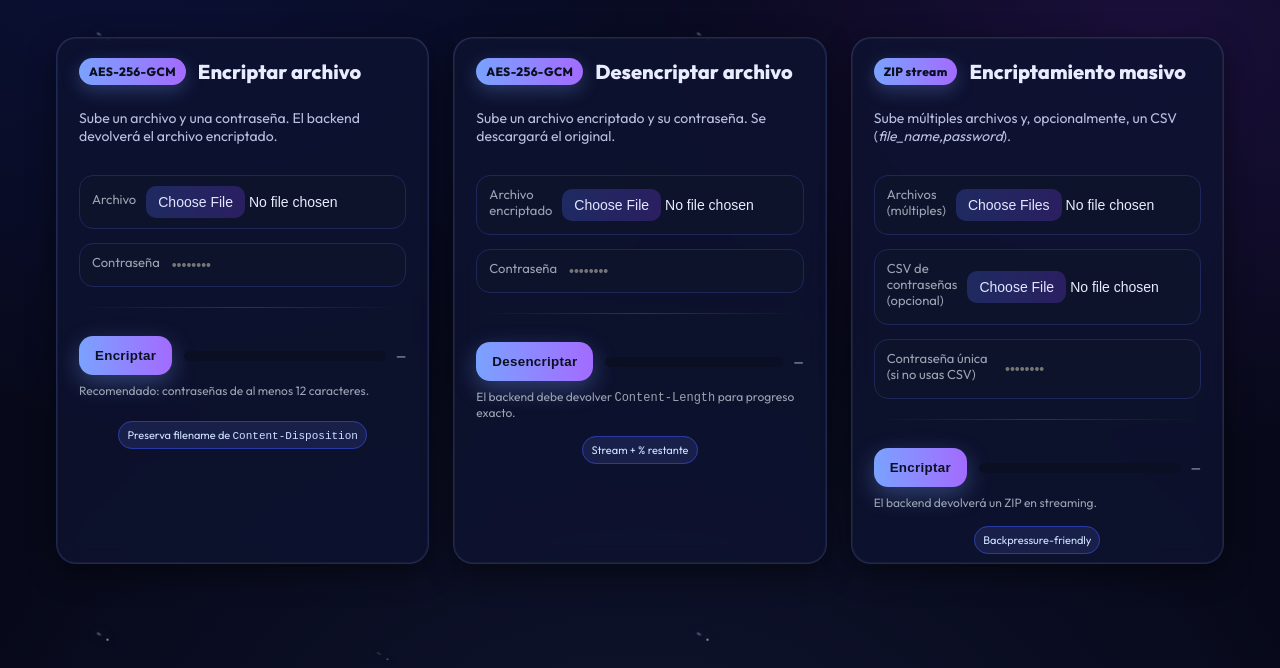
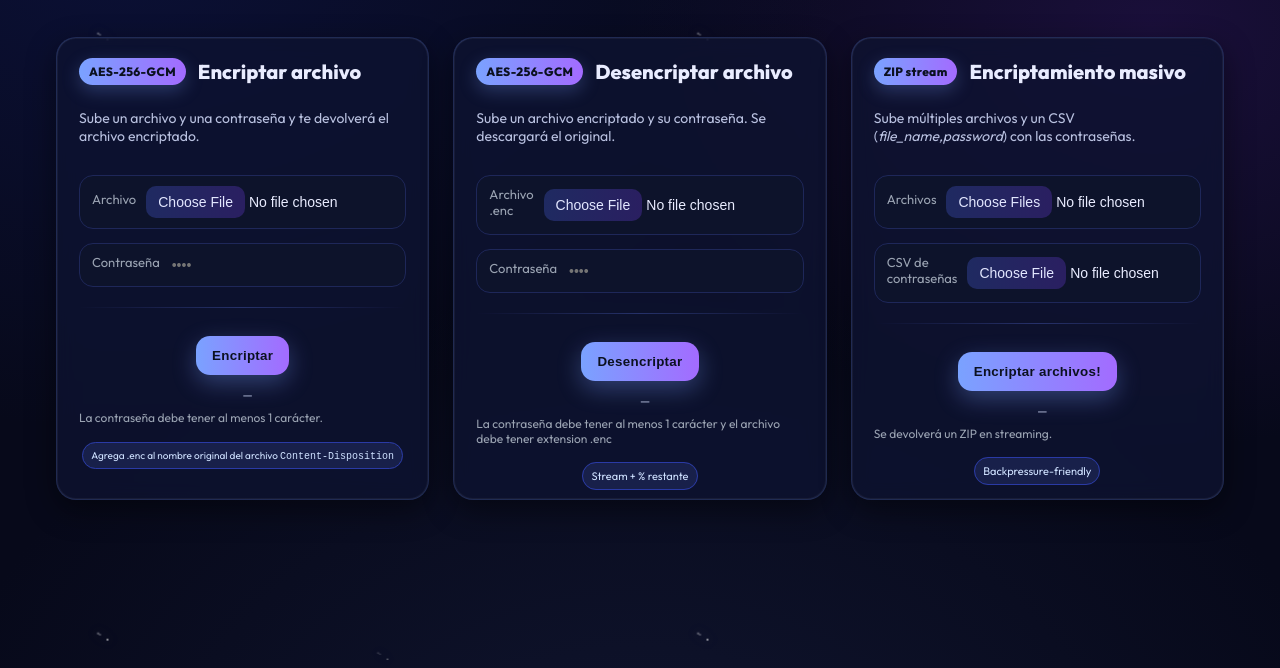
Before and after one commit to gunminiho/Encriptador-frontend, a plain HTML site: page index.html in a window 1280 px wide. Shown: the part 132-800 px from the top of the page. Drawn offline with Linux system fonts and the light colour scheme.

Commit message:
front actualizado

```diff
--- a/index.html
+++ b/index.html
@@ -2,18 +2,21 @@
 <html lang="es">
   <head>
     <meta charset="utf-8" />
-  <title>Encriptador — UI espacial</title>
+    <title>Crypto omn.pe</title>
     <meta name="viewport" content="width=device-width, initial-scale=1" />
     <link rel="preconnect" href="https://fonts.gstatic.com" crossorigin>
-  <link href="https://fonts.googleapis.com/css2?family=Outfit:wght@300;400;600;800&display=swap" rel="stylesheet">
+    <link
+      href="https://fonts.googleapis.com/css2?family=Outfit:wght@300;400;600;800&display=swap"
+      rel="stylesheet">
     <link rel="stylesheet" href="./styles.css">
   </head>
   <body>
     <div class="stars"></div>
 
     <header>
-    <div class="title">Proyecto Encriptador</div>
-    <div class="subtitle">UI espacial con progreso de descarga en tiempo real</div>
+      <div class="title">Encriptador Crypto omn.pe</div>
+      <div class="subtitle">Encripta/desencripta individual y masivamente tus
+        archivos</div>
     </header>
 
     <main class="grid">
@@ -23,7 +26,8 @@
           <span class="badge">AES-256-GCM</span>
           <h3 class="card-title">Encriptar archivo</h3>
         </div>
-      <p class="card-desc">Sube un archivo y una contraseña. El backend devolverá el archivo encriptado.</p>
+        <p class="card-desc">Sube un archivo y una contraseña y te devolverá el
+          archivo encriptado.</p>
         <div class="card-body">
           <div class="field">
             <label for="enc-file">Archivo</label>
@@ -31,20 +35,22 @@
           </div>
           <div class="field">
             <label for="enc-pass">Contraseña</label>
-          <input id="enc-pass" type="password" placeholder="••••••••" autocomplete="current-password"/>
+            <input id="enc-pass" type="password" placeholder="••••"
+              autocomplete="current-password" />
           </div>
           <div class="divider"></div>
-        <div class="actions">
+          <div class="actions" style="display: flex; flex-direction: column;">
             <button id="enc-btn">Encriptar</button>
             <div class="progress" aria-live="polite">
               <progress id="enc-progress" value="0" max="100"></progress>
               <span id="enc-status" class="status">—</span>
             </div>
           </div>
-        <div class="hint">Recomendado: contraseñas de al menos 12 caracteres.</div>
+          <div class="hint">La contraseña debe tener al menos 1 carácter.</div>
         </div>
         <div class="footer-hint">
-        <span class="chip">Preserva filename de <code>Content-Disposition</code></span>
+          <span class="chip" style="font-size:x-small;">Agrega .enc al nombre original del archivo
+            <code>Content-Disposition</code></span>
         </div>
       </section>
 
@@ -54,25 +60,28 @@
           <span class="badge">AES-256-GCM</span>
           <h3 class="card-title">Desencriptar archivo</h3>
         </div>
-      <p class="card-desc">Sube un archivo encriptado y su contraseña. Se descargará el original.</p>
+        <p class="card-desc">Sube un archivo encriptado y su contraseña. Se
+          descargará el original.</p>
         <div class="card-body">
           <div class="field">
-          <label for="dec-file">Archivo encriptado</label>
+            <label for="dec-file">Archivo .enc</label>
             <input id="dec-file" type="file" />
           </div>
           <div class="field">
             <label for="dec-pass">Contraseña</label>
-          <input id="dec-pass" type="password" placeholder="••••••••" autocomplete="current-password"/>
+            <input id="dec-pass" type="password" placeholder="••••"
+              autocomplete="current-password" />
           </div>
           <div class="divider"></div>
-        <div class="actions">
+          <div class="actions" style="display: flex; flex-direction: column;">
             <button id="dec-btn">Desencriptar</button>
             <div class="progress" aria-live="polite">
               <progress id="dec-progress" value="0" max="100"></progress>
               <span id="dec-status" class="status">—</span>
             </div>
           </div>
-        <div class="hint">El backend debe devolver <code>Content-Length</code> para progreso exacto.</div>
+          <div class="hint">La contraseña debe tener al menos 1 carácter y el
+            archivo debe tener extension .enc</div>
         </div>
         <div class="footer-hint">
           <span class="chip">Stream + % restante</span>
@@ -85,29 +94,26 @@
           <span class="badge">ZIP stream</span>
           <h3 class="card-title">Encriptamiento masivo</h3>
         </div>
-      <p class="card-desc">Sube múltiples archivos y, opcionalmente, un CSV (<em>file_name,password</em>).</p>
+        <p class="card-desc">Sube múltiples archivos y un CSV
+          (<em>file_name,password</em>) con las contraseñas.</p>
         <div class="card-body">
           <div class="field">
-          <label for="mass-files">Archivos (múltiples)</label>
+            <label for="mass-files">Archivos</label>
             <input id="mass-files" type="file" multiple />
           </div>
           <div class="field">
-          <label for="mass-csv">CSV de contraseñas (opcional)</label>
+            <label for="mass-csv">CSV de contraseñas</label>
             <input id="mass-csv" type="file" accept=".csv,text/csv" />
           </div>
-        <div class="field">
-          <label for="mass-pass">Contraseña única (si no usas CSV)</label>
-          <input id="mass-pass" type="password" placeholder="••••••••" autocomplete="current-password"/>
-        </div>
           <div class="divider"></div>
-        <div class="actions">
-          <button id="mass-btn">Encriptar</button>
+          <div class="actions" style="display: flex; flex-direction: column;">
+            <button id="mass-btn">Encriptar archivos!</button>
             <div class="progress" aria-live="polite">
               <progress id="mass-progress" value="0" max="100"></progress>
               <span id="mass-status" class="status">—</span>
             </div>
           </div>
-        <div class="hint">El backend devolverá un ZIP en streaming.</div>
+          <div class="hint">Se devolverá un ZIP en streaming.</div>
         </div>
         <div class="footer-hint">
           <span class="chip">Backpressure-friendly</span>
```
Lines whose indentation alone changed are shown as unchanged.
